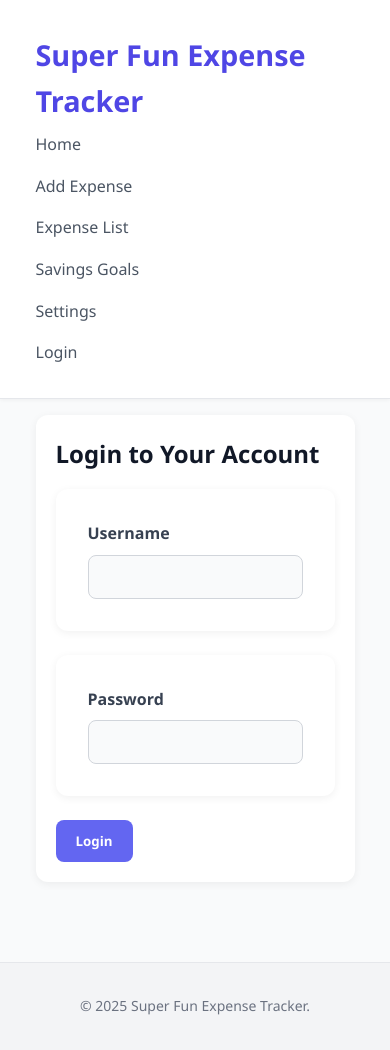
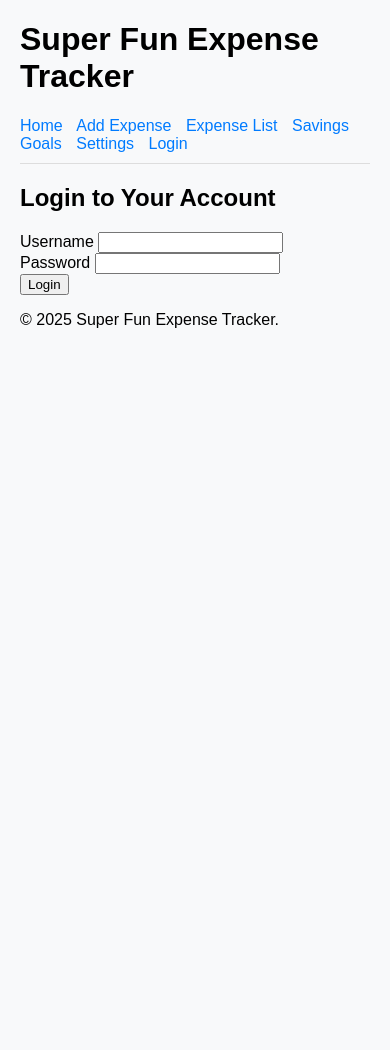
Before and after one commit to shsh7331/ExpenseTracker, a Flask app: page /login in a window 390 px wide. After the commit the page ends 328 px from the top, so only its background shows below. Run offline with Flask 3, Linux system fonts and the light colour scheme; some libraries are stand-ins or nearby versions.

Commit message:
Update style.css

```diff
--- a/static/style.css
+++ b/static/style.css
@@ -1,196 +1,125 @@
-/* General Reset & Base Styling */
-* {
-  margin: 0;
-  padding: 0;
-  box-sizing: border-box;
-  font-family: 'Segoe UI', Tahoma, Geneva, Verdana, sans-serif;
+/* General body styling */
+body {
+    font-family: sans-serif;
+    margin: 20px;
+    background-color: #f8f9fa; /* Light background */
 }
 
-body {
-  background-color: #f9fafb;
-  color: #333;
-  line-height: 1.6;
-  font-size: 16px;
+nav {
+    margin-bottom: 20px;
+    padding-bottom: 10px;
+    border-bottom: 1px solid #ddd;
 }
 
-/* Container Layout */
-.container {
-  width: 90%;
-  max-width: 1100px;
-  margin: 0 auto;
-  padding: 2rem 1rem;
+nav a {
+    text-decoration: none;
+    margin-right: 10px;
+    color: #007bff;
+}
+nav a:hover {
+    text-decoration: underline;
 }
 
-/* Header */
-header {
-  background-color: #ffffff;
-  border-bottom: 1px solid #e5e7eb;
-  padding: 1rem 0;
-  box-shadow: 0 1px 4px rgba(0, 0, 0, 0.05);
+/* Container for the main content */
+.expense-list-container {
+    max-width: 900px; /* Adjust width as needed */
+    margin: 0 auto; /* Center the container */
+    background-color: #fff; /* White background for content area */
+    padding: 20px;
+    border-radius: 8px;
+    box-shadow: 0 2px 4px rgba(0,0,0,0.1);
 }
 
-.logo h1 {
-  color: #4f46e5;
-  font-size: 1.8rem;
-  margin-bottom: 0.5rem;
+.expense-list-container h1,
+.expense-list-container h2 {
+    color: #333;
+    margin-bottom: 20px;
 }
 
-/* Navigation */
-.nav-links {
-  display: flex;
-  flex-wrap: wrap;
-  gap: 1rem;
-  margin-top: 0.5rem;
+/* Category Grid */
+.category-grid {
+    display: flex;
+    flex-wrap: wrap;
+    gap: 20px; /* Space between cards */
+    margin-bottom: 30px;
 }
 
-.nav-links a {
-  text-decoration: none;
-  color: #4b5563;
-  font-weight: 500;
-  transition: color 0.2s ease;
+/* Category Card */
+.category-card {
+    display: flex;
+    align-items: center;
+    background-color: #fff; /* Card background */
+    border: 1px solid #eee;
+    border-radius: 5px;
+    padding: 15px;
+    /* Each card takes up roughly 1/3rd of the width, adjusting for gap */
+    flex: 1 1 calc(33.333% - 20px);
+    box-sizing: border-box;
+    box-shadow: 0 1px 3px rgba(0,0,0,0.05);
 }
 
-.nav-links a:hover {
-  color: #1f2937;
+.category-icon {
+    margin-right: 15px;
+    font-size: 1.5em; /* Placeholder size */
+    color: #555;
 }
 
-/* Main Sections */
-main {
-  padding: 2rem 0;
+.category-details {
+    display: flex;
+    flex-direction: column;
 }
 
-/* Login Container */
-.login-container, .home-welcome, .form-group {
-  background-color: #ffffff;
-  padding: 2rem;
-  border-radius: 12px;
-  box-shadow: 0 2px 8px rgba(0, 0, 0, 0.06);
-  margin-bottom: 2rem;
+.category-name {
+    font-weight: bold;
+    font-size: 1.1em;
+    margin-bottom: 5px;
+    color: #333;
 }
 
-.login-container h2 {
-  margin-bottom: 1rem;
-  color: #111827;
+.category-budget,
+.category-spending {
+    font-size: 0.9em;
+    color: #666;
+    line-height: 1.4;
 }
 
-/* Form Styling */
-.login-form .form-group {
-  margin-bottom: 1.5rem;
+/* Recent Transactions List */
+.transactions-list {
+    display: flex;
+    flex-direction: column;
+    gap: 15px; /* Space between transaction cards */
 }
 
-.login-form label {
-  display: block;
-  margin-bottom: 0.5rem;
-  color: #374151;
-  font-weight: 600;
+/* Transaction Card */
+.transaction-card {
+    background-color: #fff;
+    border: 1px solid #eee;
+    border-radius: 5px;
+    padding: 15px 20px;
+    display: flex;
+    justify-content: space-between; /* Pushes name/category and details apart */
+    align-items: center;
 }
 
-.login-form input {
-  width: 100%;
-  padding: 0.75rem;
-  border: 1px solid #d1d5db;
-  border-radius: 8px;
-  background-color: #f9fafb;
-  transition: border 0.2s ease;
+/* Added: Container for name and category */
+.transaction-info {
+    display: flex;
+    flex-direction: column;
+    gap: 2px; /* Small space between name and category */
 }
 
-.login-form input:focus {
-  border-color: #6366f1;
-  outline: none;
+.transaction-name {
+    font-weight: 500; /* Slightly bolder than normal */
+    color: #333;
 }
 
-/* Buttons */
-.login-btn, .btn {
-  background-color: #6366f1;
-  color: white;
-  padding: 0.75rem 1.25rem;
-  border: none;
-  border-radius: 8px;
-  cursor: pointer;
-  font-weight: 600;
-  transition: background 0.3s ease;
+/* Added: Style for category */
+.transaction-category {
+    font-size: 0.85em;
+    color: #888; /* Lighter grey for category */
 }
 
-.login-btn:hover, .btn:hover {
-  background-color: #4f46e5;
+.transaction-details {
+    font-size: 0.9em;
+    color: #777;
 }
-
-/* Error Message */
-.error-message {
-  background-color: #fee2e2;
-  color: #991b1b;
-  padding: 1rem;
-  border: 1px solid #fca5a5;
-  border-radius: 8px;
-  margin-bottom: 1.5rem;
-}
-
-/* Footer */
-.simple-footer {
-  background-color: #f3f4f6;
-  text-align: center;
-  padding: 1rem 0;
-  color: #6b7280;
-  font-size: 0.875rem;
-  margin-top: 2rem;
-  border-top: 1px solid #e5e7eb;
-}
-
-/* Responsive Adjustments */
-@media (max-width: 600px) {
-  .nav-links {
-    flex-direction: column;
-    align-items: flex-start;
-  }
-
-  .container {
-    padding: 1rem;
-  }
-
-  .login-container, .home-welcome {
-    padding: 1.25rem;
-  }
-}
-
-/* ===== Expense List Table Styling ===== */
-table {
-  width: calc(100% - 2in);    /* leave a 1in margin each side */
-  max-width: calc(100% - 2in);
-  border-collapse: collapse;
-  box-shadow: 0 2px 5px rgba(0,0,0,0.1);
-  background: #ffffff;
-  margin: 2rem auto;          /* top/bottom 2rem, auto left/right */
-  border-radius: 8px;
-  overflow: hidden;
-}
-
-th {
-  background-color: #2c3e50;
-  color: #ecf0f1;
-  font-size: 1.1rem;
-  padding: 0.75rem 1rem;
-  text-transform: uppercase;
-  letter-spacing: 0.05em;
-  border: 1px solid #ddd;
-}
-
-td {
-  padding: 0.75rem 1rem;
-  border: 1px solid #ddd;
-  font-size: 0.95rem;
-}
-
-tbody tr:nth-child(even) {
-  background-color: #f2f2f2;
-}
-
-tbody tr:hover {
-  background-color: #e1e5ea;
-}
-
-@media (max-width: 600px) {
-  th, td {
-    font-size: 0.9rem;
-    padding: 0.5rem;
-  }
-}
```
